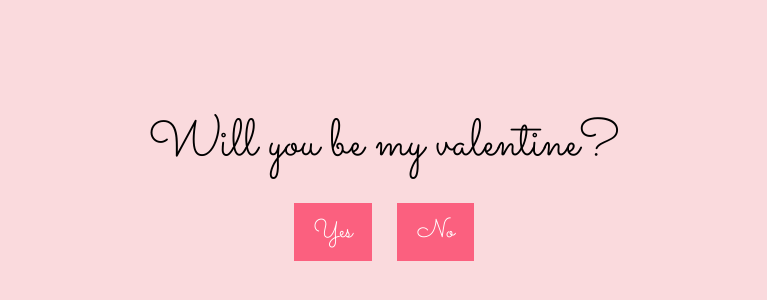
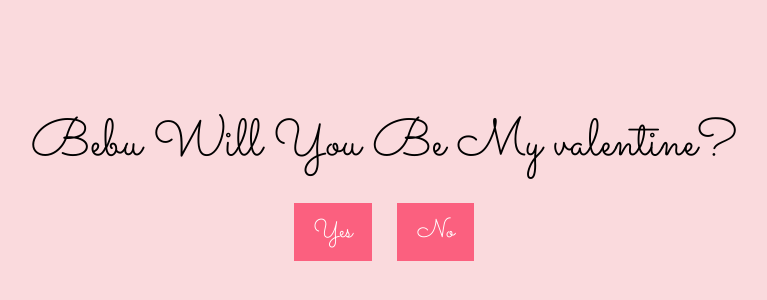
Before and after one commit to paopaopatootie/Willyoumemymawlentines-, a plain HTML site: page index.html in a window 1280 px wide. Shown: the part 216-516 px from the top of the page, without its empty margins (256-1023 px from the left). Drawn offline with Linux system fonts and the light colour scheme.

Commit message:
Index.html

```diff
--- a/index.html
+++ b/index.html
@@ -11,7 +11,7 @@
     <div id="container">
         <div id="image-container"></div> <!-- Container for displaying images -->
         <div id="text-container">
-            <div id="question">Will you be my valentine?</div> <!-- Question -->
+            <div id="question">Bebu Will You Be My valentine?</div> <!-- Question -->
             <div id="options">
                 <button id="yes-button" onclick="selectOption('yes')">Yes</button> <!-- Yes button -->
                 <button id="no-button" onclick="selectOption('no')">No</button> <!-- No button -->
```
